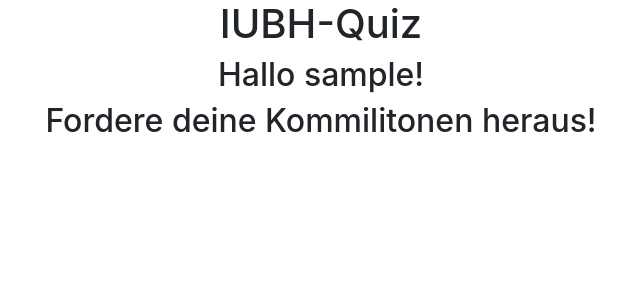
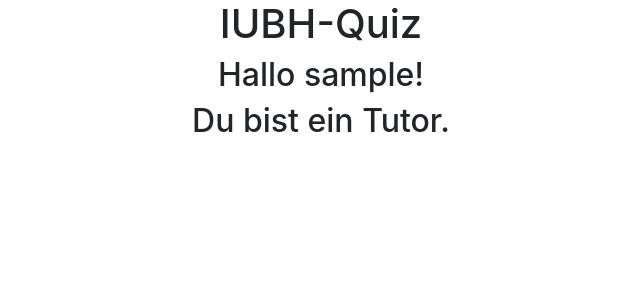
Before and after one commit to ISEF-Online-Quizsystem/Online-Quizsystem, a Flask app: page / in a window 1280 px wide. Shown: the part 57-357 px from the top of the page, without its empty margins (319-959 px from the left). Run offline with Flask 2, Linux system fonts and the light colour scheme; a user stored in the database is signed in; tables that the repository leaves empty hold one stand-in row (values such as "Sample post"); some libraries are stand-ins or nearby versions.

Commit message:
add tutor field to user

```diff
--- a/app/forms.py
+++ b/app/forms.py
@@ -63,5 +63,5 @@
     option_three = StringField('Antwortoption 3', validators=[DataRequired()])
     option_four = StringField('Antwortoption 4', validators=[DataRequired()])
     option_five = StringField('Antwortoption 5', validators=[DataRequired()])
-    right_answer = StringField('Richtige Anwort', validators=[DataRequired(), NumberRange(1,5)])
+    right_answer = StringField('Richtige Anwort', validators=[DataRequired(), NumberRange(1, 5)])
     submit = SubmitField('Frage absenden')
--- a/app/models.py
+++ b/app/models.py
@@ -20,6 +20,7 @@
     password_hash = db.Column(db.String(128))
     about_me = db.Column(db.String(140))
     last_seen = db.Column(db.DateTime, default=datetime.utcnow)
+    tutor = db.Column(db.Boolean, default=False)
 
     def __repr__(self):
         return f'<User {self.username}>'
--- a/app/routes.py
+++ b/app/routes.py
@@ -19,8 +19,10 @@
 @app.route('/')
 @login_required
 def index():
-
-    return render_template('index.html')
+    tutor = False
+    if current_user.tutor:
+        tutor = True
+    return render_template('index.html', tutor=tutor)
 
 
 @app.route('/login', methods=['GET', 'POST'])
--- a/app/templates/index.html
+++ b/app/templates/index.html
@@ -5,7 +5,11 @@
 {% block app_content %}
     <h1 class="text-center">IUBH-Quiz</h1>
     <h2 class="text-center">Hallo {{ current_user.username }}!</h2>
-    <h2 class="text-center">Fordere deine Kommilitonen heraus!</h2>
+    {% if tutor %}
+        <h2 class="text-center">Du bist ein Tutor.</h2>
+    {% else %}
+        <h2 class="text-center">Fordere deine Kommilitonen heraus!</h2>
+    {% endif %}
     {% if form %}
         <div class="row">
             <div class="col-md-4">
```
Also changed, not shown: migrations/versions/bfe6d383e6d0_add_tutor_field_to_user_table.py (added, +28 -0 lines).
